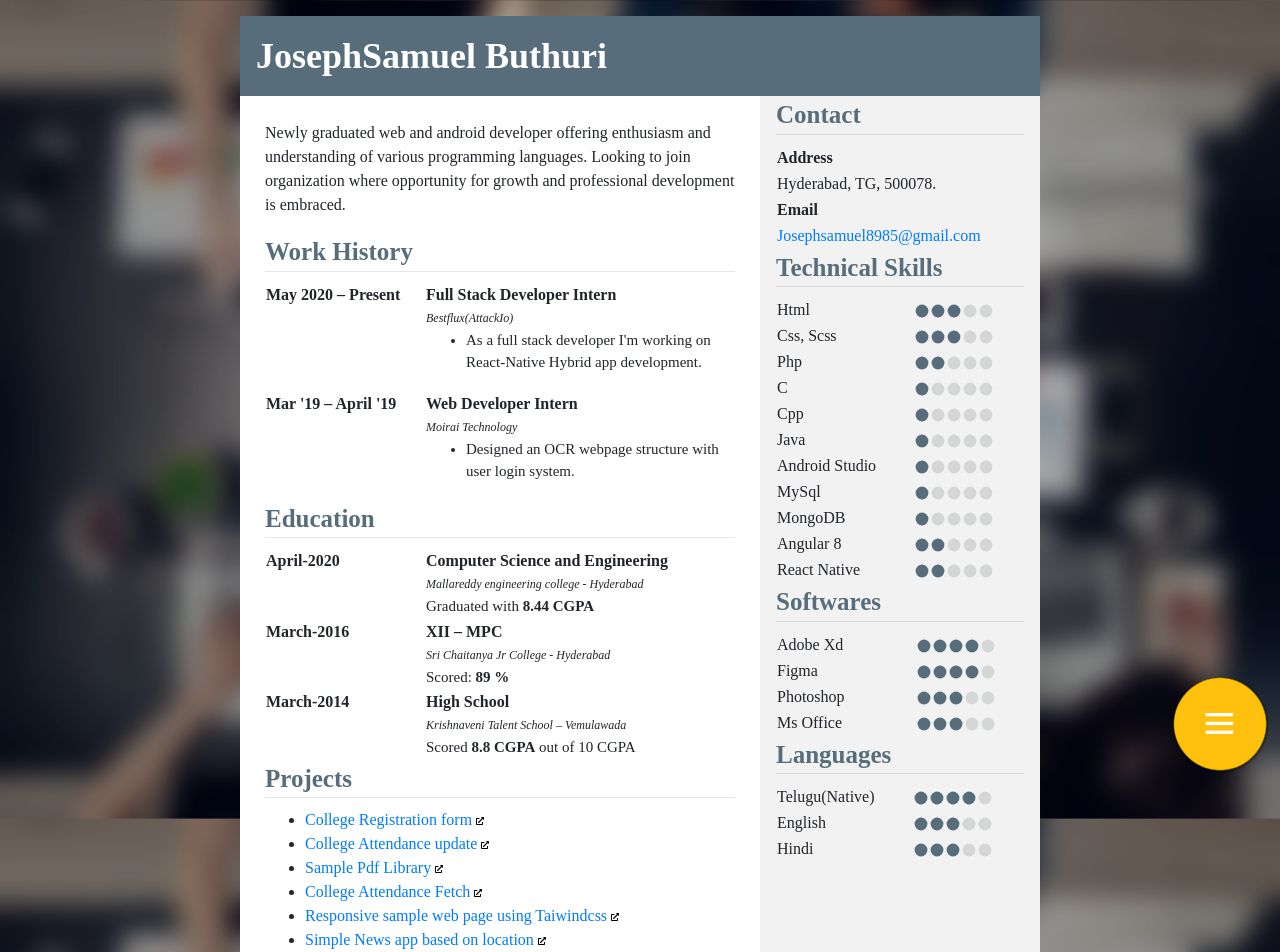
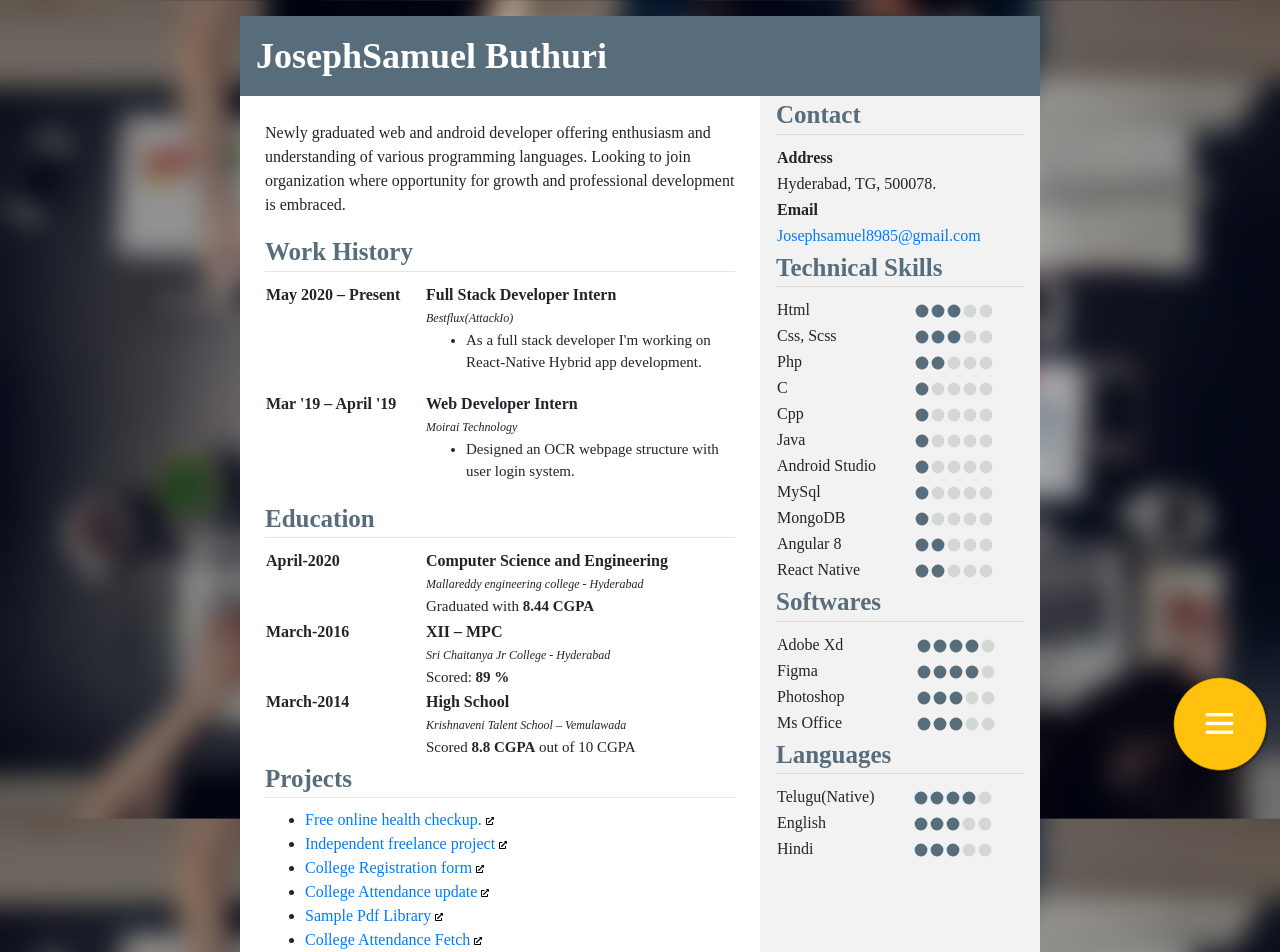
Before and after one commit to xXCHINNAXx/my-resume, an Angular app: page / in a window 1280 px wide. Shown: the top 952 px of the page. Built offline with nearby package versions, Linux system fonts and the light colour scheme.

Commit message:
added new projects

```diff
--- a/src/app/main-resume/main-resume.component.html
+++ b/src/app/main-resume/main-resume.component.html
@@ -132,6 +132,12 @@
     <label for="ProjectsUl">Projects <hr></label>
     <ul id="ProjectsUl">
       <li>
+        <a href="https://jarush-doctor-homeopathy.life/" target="blank">Free online health checkup. <img src="../../assets/img/external-link-alt-solid.svg" alt="external-link-alt-solid"></a>
+      </li>
+      <li>
+        <a href="https://globalvisionconsultancy.in" target="blank">Independent freelance project <img src="../../assets/img/external-link-alt-solid.svg" alt="external-link-alt-solid"></a>
+      </li>
+      <li>
         <a href="http://reg.lala.dx.am" target="blank">College Registration form <img src="../../assets/img/external-link-alt-solid.svg" alt="external-link-alt-solid"></a>
       </li>
       <li>
@@ -147,7 +153,7 @@
         <a href="https://huddle.bjsam.ga/" target="blank">Responsive sample web page using Taiwindcss <img src="../../assets/img/external-link-alt-solid.svg" alt="external-link-alt-solid"></a>
       </li>
       <li>
-        <a href="https://bit.ly/3cK3gt9" target="blank">Simple News app based on location <img src="../../assets/img/external-link-alt-solid.svg" alt="external-link-alt-solid"></a>
+        <a href="https://bit.ly/3cK3gt9" target="blank">Simple News app based on IP (Android Project) <img src="../../assets/img/external-link-alt-solid.svg" alt="external-link-alt-solid"></a>
       </li>
     </ul>
     </span>
```
